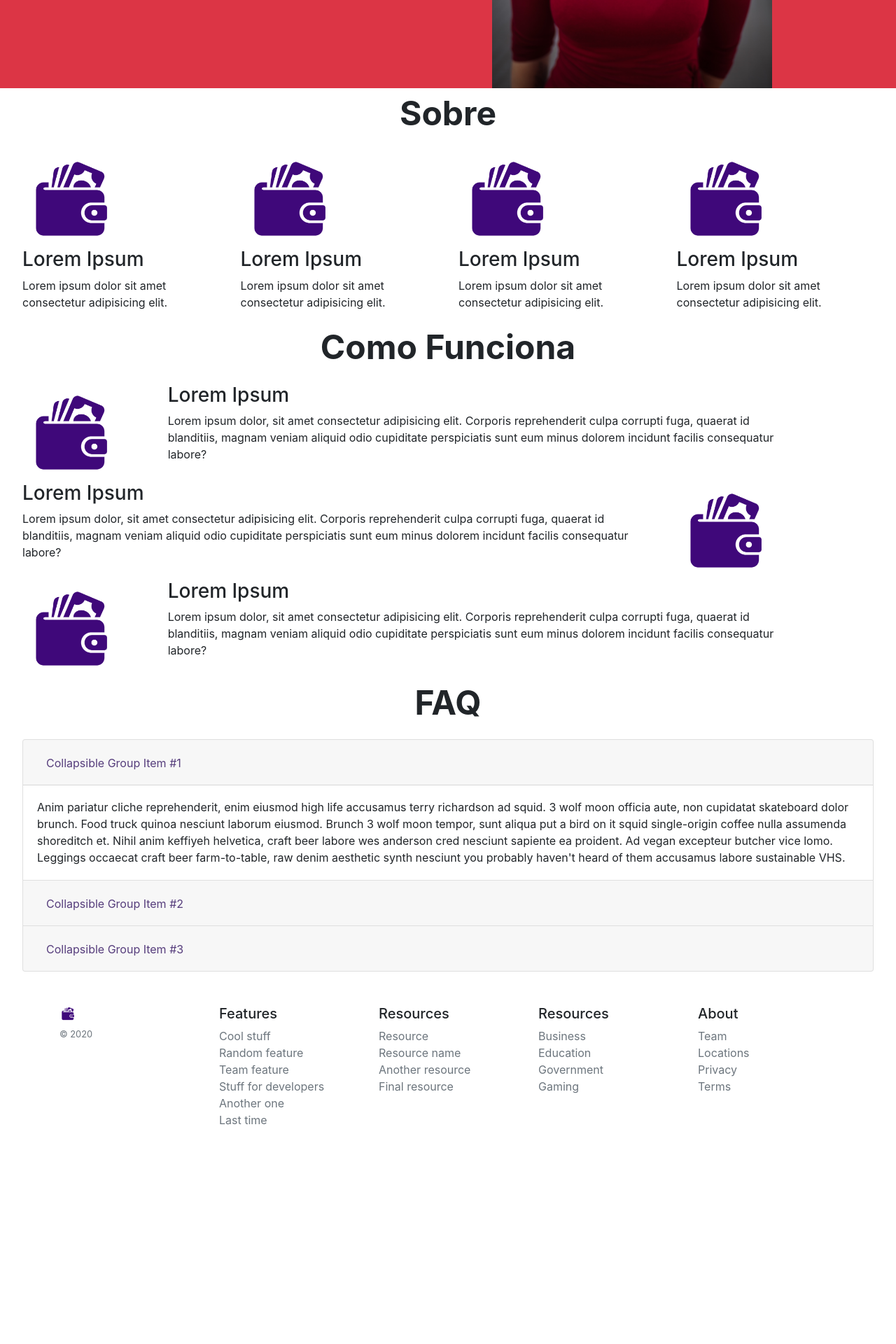
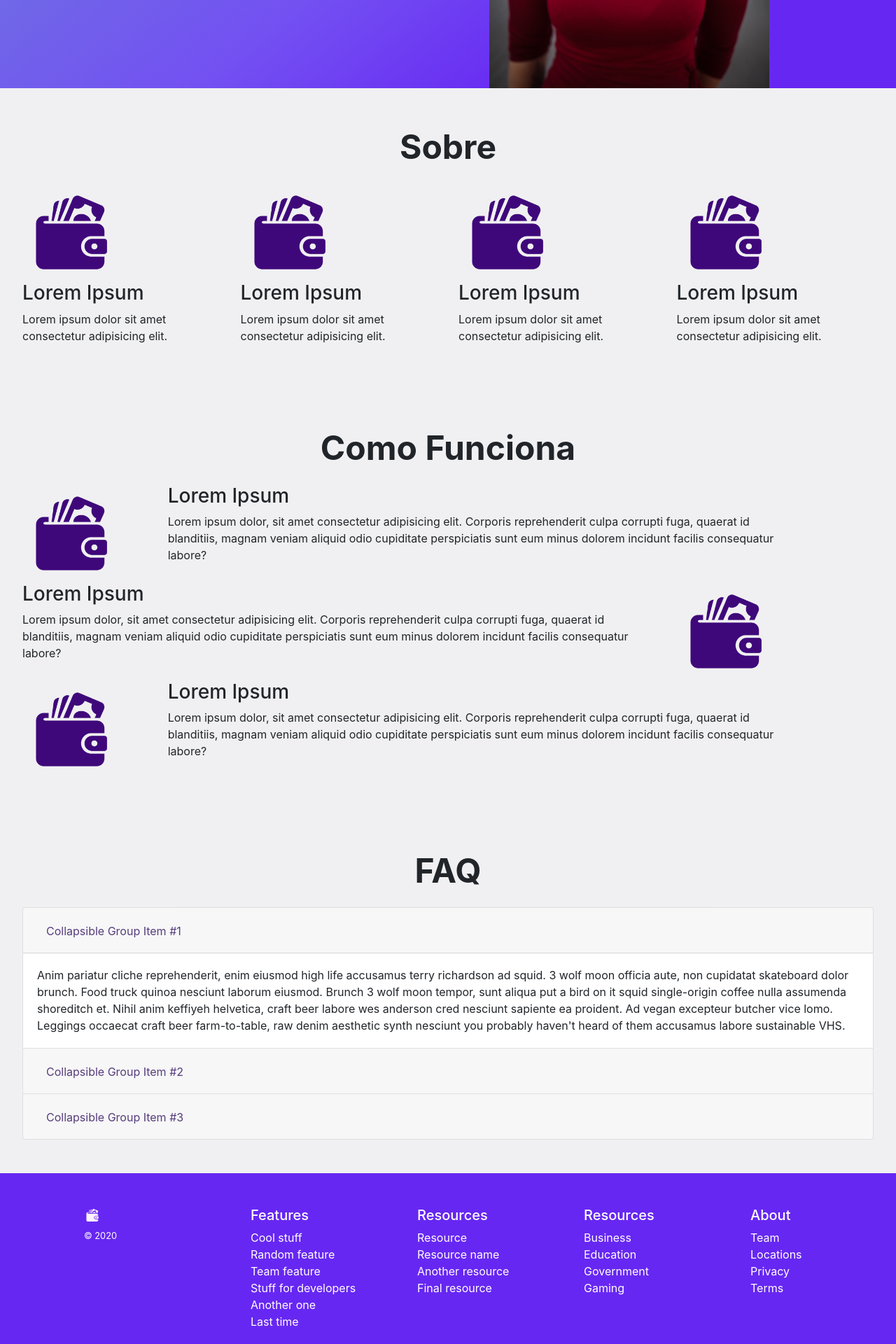
Before and after one commit to gbbiancardi/GerenciadorFinanceiro, an Angular app: page / in a window 1280 px wide. Shown: the part 540-2460 px from the top of the page at 70% size. Before the commit the page ends 2216 px from the top, so only its background shows below. Built offline with nearby package versions, Linux system fonts and the light colour scheme.

Commit message:
Estilo do site alterado.

```diff
--- a/src/app/app.component.css
+++ b/src/app/app.component.css
@@ -5,7 +5,7 @@
 }
 
 header {
-    background-color: #563d7c;
+    background-color: #6727F2;
 }
 
 section {
@@ -13,12 +13,25 @@ section {
     padding-right: 2rem;
 }
 .sessao-01 {
-    padding-left: 8em;
+    background-image: linear-gradient(141deg, #6C87D9 0%, #7350F2 51%, #6727F2 75%);
+    padding-left: 7.5em;
 }
 
 .texto-sessao01 {
     color: white;
     font-size: 3.5em;
+}
+
+.sessao-02 {
+    background-color: #F0F0F2;
+}
+
+.sessao-03 {
+    background-color: #F0F0F2;
+}
+
+.sessao-04 {
+    background-color: #F0F0F2;
 }
 
 .titulo-centralizado {
@@ -29,3 +42,9 @@ section {
 .btn-link, .btn-light {
     color: #563d7c;
 }
+
+footer {
+    padding-left: 7.5em;
+    background-color: #6727F2;
+    color: white;
+}
--- a/src/app/app.component.html
+++ b/src/app/app.component.html
@@ -29,7 +29,7 @@
 
   <div class="main container-fluid position-relative">
 
-    <section class="sessao-01 bg-danger">
+    <section class="sessao-01">
       <div class="row">
         <div class="col-sm-6 align-self-center">
           <p class="texto-sessao01">Gerencie Suas Finanças <strong>Sem Complicação</strong></p>
@@ -42,7 +42,7 @@
       </div>
     </section>
 
-    <section class="sessao-02">
+    <section class="sessao-02 py-5">
       <p class="titulo-centralizado">
         <strong>Sobre</strong>
       </p>
@@ -70,7 +70,7 @@
       </div>
     </section>
 
-    <section class="sessao-03">
+    <section class="sessao-03 py-5">
       <p class="titulo-centralizado">
         <strong>Como Funciona</strong>
       </p>
@@ -104,7 +104,7 @@
       </div>
     </section>
 
-    <section class="sessao-04">
+    <section class="sessao-04 py-5">
       <p class="titulo-centralizado">
         <strong>FAQ</strong>
       </p>
@@ -157,48 +157,48 @@
 
     </section>
 
-    <footer class="container py-5">
+    <footer class="py-5">
       <div class="row">
         <div class="col-12 col-md">
-          <img src="../assets/img/moneyger-logo.png" width="24" height="24" fill="none" stroke="currentColor" stroke-linecap="round" stroke-linejoin="round" stroke-width="2" class="d-block mb-2" role="img" viewBox="0 0 24 24" focusable="false"><title>Product</title>
-          <small class="d-block mb-3 text-muted">© 2020</small>
+          <img src="../assets/img/moneyger-logo-white.png" width="24" height="24" fill="none" stroke="currentColor" stroke-linecap="round" stroke-linejoin="round" stroke-width="2" class="d-block mb-2" role="img" viewBox="0 0 24 24" focusable="false"><title>Product</title>
+          <small class="d-block mb-3 text-white">© 2020</small>
         </div>
         <div class="col-6 col-md">
           <h5>Features</h5>
           <ul class="list-unstyled text-small">
-            <li><a class="text-muted" href="#">Cool stuff</a></li>
-            <li><a class="text-muted" href="#">Random feature</a></li>
-            <li><a class="text-muted" href="#">Team feature</a></li>
-            <li><a class="text-muted" href="#">Stuff for developers</a></li>
-            <li><a class="text-muted" href="#">Another one</a></li>
-            <li><a class="text-muted" href="#">Last time</a></li>
+            <li><a class="text-white" href="#">Cool stuff</a></li>
+            <li><a class="text-white" href="#">Random feature</a></li>
+            <li><a class="text-white" href="#">Team feature</a></li>
+            <li><a class="text-white" href="#">Stuff for developers</a></li>
+            <li><a class="text-white" href="#">Another one</a></li>
+            <li><a class="text-white" href="#">Last time</a></li>
           </ul>
         </div>
         <div class="col-6 col-md">
           <h5>Resources</h5>
           <ul class="list-unstyled text-small">
-            <li><a class="text-muted" href="#">Resource</a></li>
-            <li><a class="text-muted" href="#">Resource name</a></li>
-            <li><a class="text-muted" href="#">Another resource</a></li>
-            <li><a class="text-muted" href="#">Final resource</a></li>
+            <li><a class="text-white" href="#">Resource</a></li>
+            <li><a class="text-white" href="#">Resource name</a></li>
+            <li><a class="text-white" href="#">Another resource</a></li>
+            <li><a class="text-white" href="#">Final resource</a></li>
           </ul>
         </div>
         <div class="col-6 col-md">
           <h5>Resources</h5>
           <ul class="list-unstyled text-small">
-            <li><a class="text-muted" href="#">Business</a></li>
-            <li><a class="text-muted" href="#">Education</a></li>
-            <li><a class="text-muted" href="#">Government</a></li>
-            <li><a class="text-muted" href="#">Gaming</a></li>
+            <li><a class="text-white" href="#">Business</a></li>
+            <li><a class="text-white" href="#">Education</a></li>
+            <li><a class="text-white" href="#">Government</a></li>
+            <li><a class="text-white" href="#">Gaming</a></li>
           </ul>
         </div>
         <div class="col-6 col-md">
           <h5>About</h5>
           <ul class="list-unstyled text-small">
-            <li><a class="text-muted" href="#">Team</a></li>
-            <li><a class="text-muted" href="#">Locations</a></li>
-            <li><a class="text-muted" href="#">Privacy</a></li>
-            <li><a class="text-muted" href="#">Terms</a></li>
+            <li><a class="text-white" href="#">Team</a></li>
+            <li><a class="text-white" href="#">Locations</a></li>
+            <li><a class="text-white" href="#">Privacy</a></li>
+            <li><a class="text-white" href="#">Terms</a></li>
           </ul>
         </div>
       </div>
```
